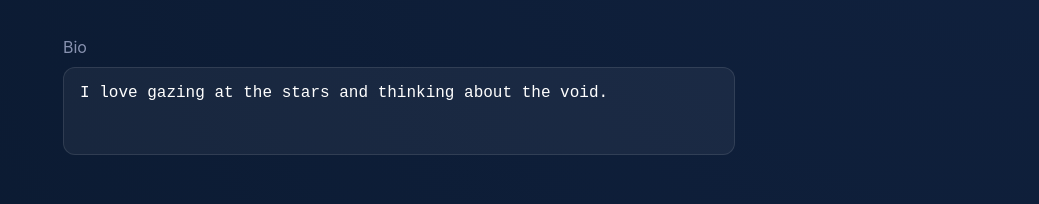
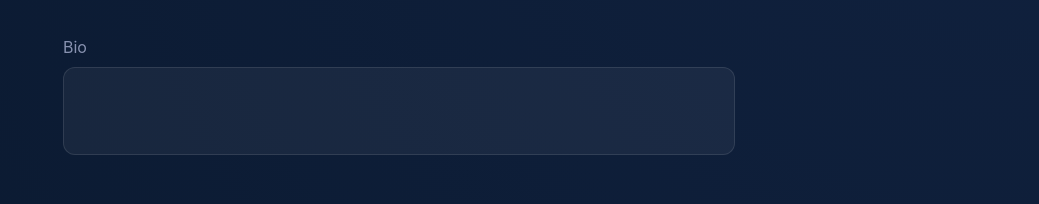
Before and after one commit to nicop-exe/Traumatch, a React (Vite) app: page /profile in a window 1280 px wide. Shown: the part 333-537 px from the top of the page, without its empty margins (241-1280 px from the left). Built offline with nearby package versions, Linux system fonts and the light colour scheme; no server answers; the database is empty; sample sign-in values are in the browser's storage.

Commit message:
Fix profile persistence and clean up swipe UI

```diff
--- a/src/pages/Profile.jsx
+++ b/src/pages/Profile.jsx
@@ -8,7 +8,7 @@ const Profile = () => {
     const { user, setUser } = useContext(AppContext);
 
     // Initialize with safe defaults
-    const [bio, setBio] = useState(user?.bio || "I love gazing at the stars and thinking about the void.");
+    const [bio, setBio] = useState(user?.bio || "");
     const [location, setLocation] = useState(user?.location || "");
     const [isLocationPrivate, setIsLocationPrivate] = useState(true);
     const [suggestions, setSuggestions] = useState([]);
```
